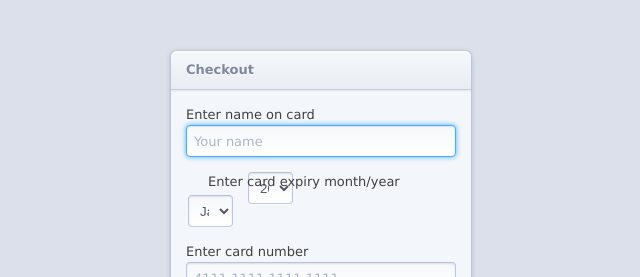
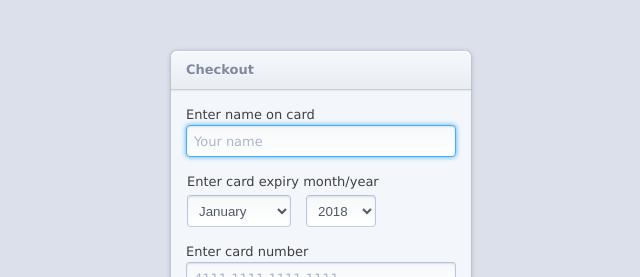
Before and after one commit to 39754-Hari/paynow, a website: page public/html/index.html in a window 1280 px wide. Shown: the top 277 px of the page, without its empty margins (319-959 px from the left). Drawn offline with Linux system fonts and the light colour scheme.

Commit message:
changes in html

```diff
--- a/public/html/index.html
+++ b/public/html/index.html
@@ -64,11 +64,11 @@
           <input type="text" name="cardName" class="checkout-input checkout-name" placeholder="Your name" autofocus="true" required="true">
         </p>
         <p>
-          <label style="margin-left: -85px !important;"> Enter card expiry month/year</label>
+          <label style="margin-left: -104px !important;"> Enter card expiry month/year</label>
           <!-- <input type="text" name="expMonth" class="checkout-input checkout-exp" placeholder="MM"
           style="margin-top: 23px !important;margin-left: 2px !important;" size="2" minlength="2" maxlength="2" required="true" pattern="(?<![0-9])[0-9]{2}(?![0-9])"> -->
           <select name="expMonth" required="" class="checkout-input checkout-exp" style="margin-top: 23px !important;
-          margin-left: 2px !important;">
+          margin-left: 1px !important;width: 104px !important;">
             <option value="january">January</option>
             <option value="febuary">Febuary</option>
             <option value="march">March</option>
@@ -84,7 +84,8 @@
           </select>
           <!-- <input type="text" name="expYear" class="checkout-input checkout-exp" placeholder="YY"
           style="margin-top: 23px !important;margin-left: 10px !important;" size="2" maxlength="2" required="true" pattern="(?<![0-9])[0-9]{2}(?![0-9])"> -->
-          <select name="expYear" class="checkout-input checkout-exp">
+          <select name="expYear" class="checkout-input checkout-exp" style="
+          margin-top:  3px !important;width:  70px !important;">
             <option value="2018">2018</option>
             <option value="2019">2019</option>
             <option value="2020">2020</option>
```
